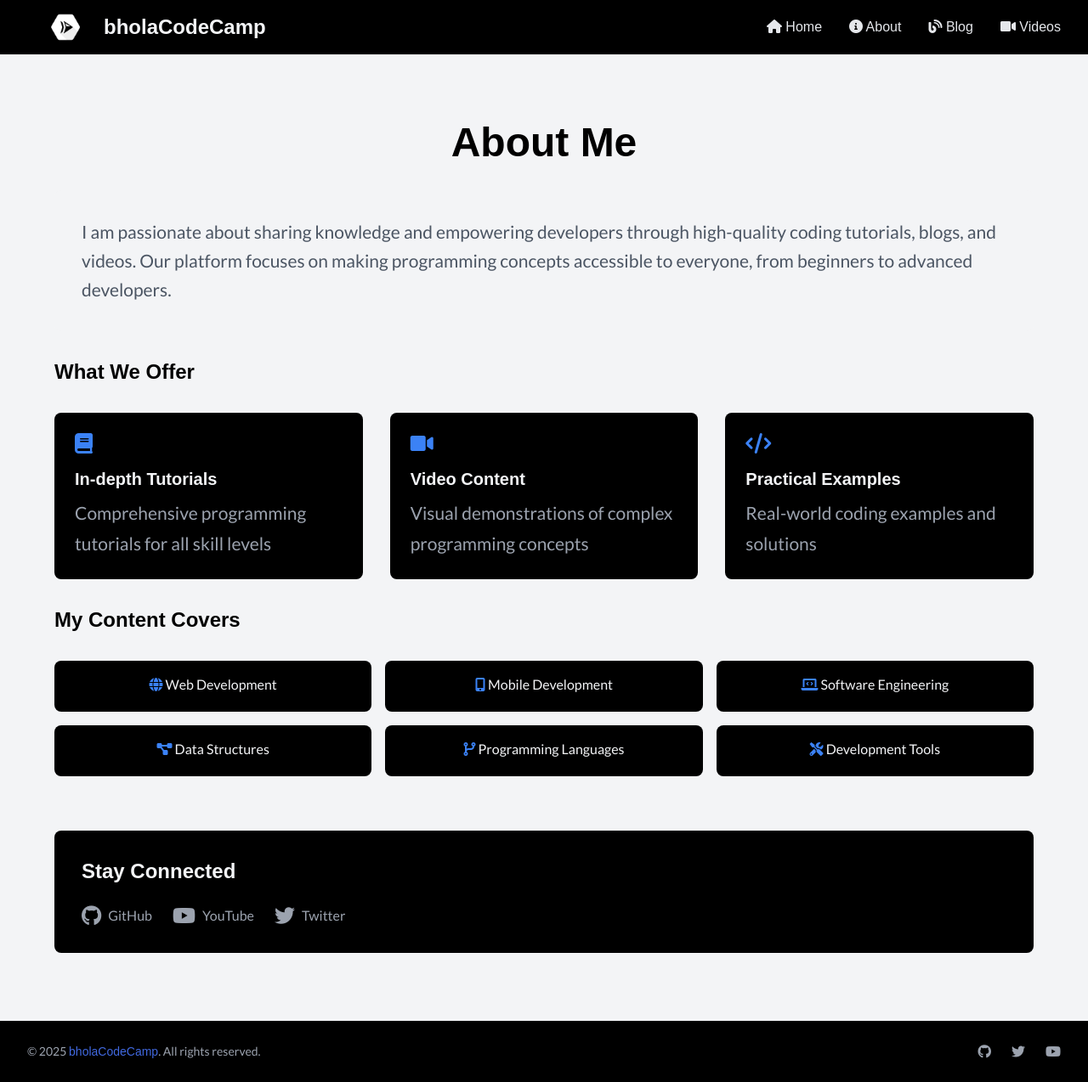
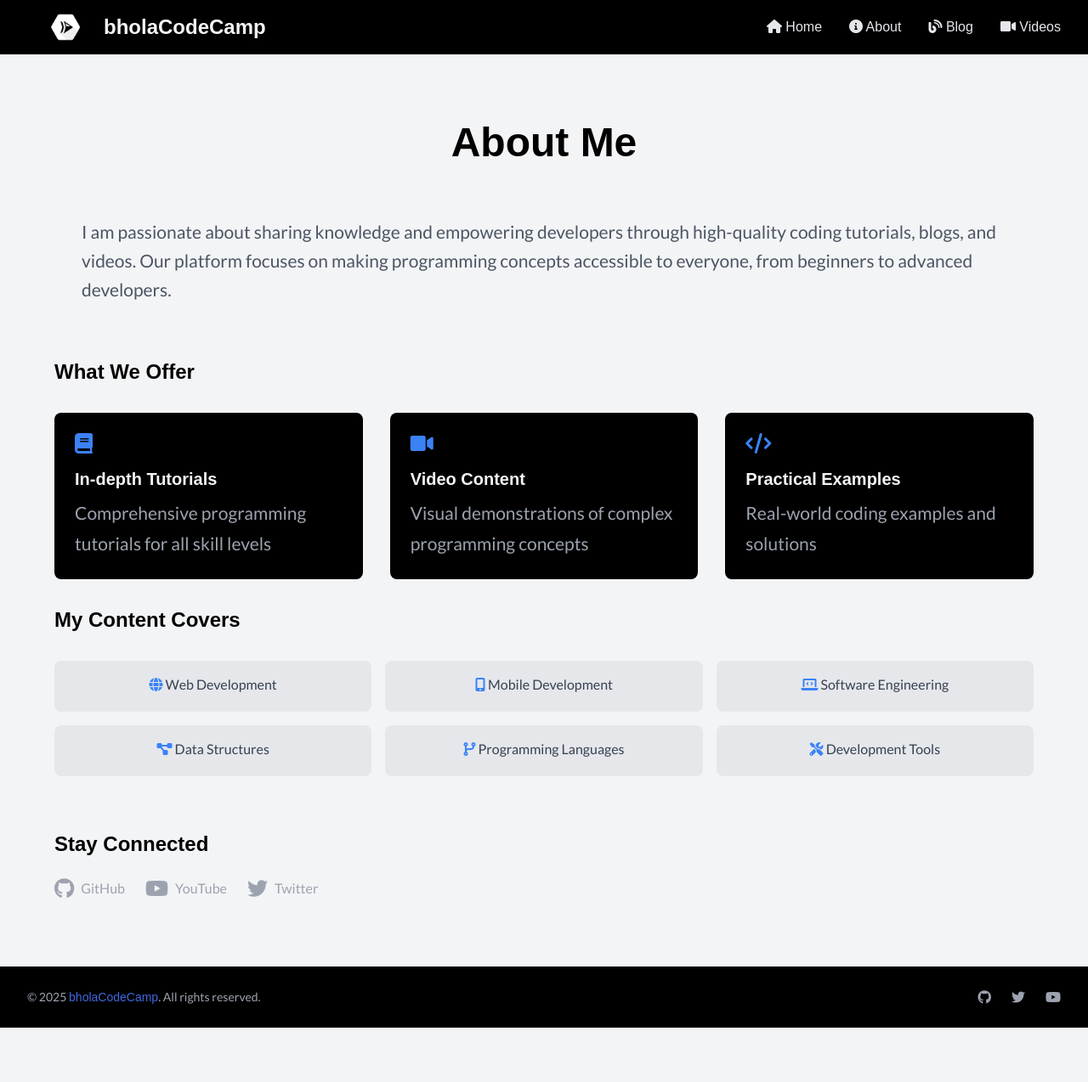
Before and after one commit to rajeshbhola/bholacodecamp123, a Jekyll site: the page built from about.html, in a window 1280 px wide. Shown: the whole page at 85% size. Built offline with Jekyll 4.4.1, drawn with Linux system fonts in a browser that asks for light colours; some web fonts are replaced; after the commit the page ends 1210 px from its top, so only the background shows below that.

Commit message:
some updation done

```diff
--- a/about.html
+++ b/about.html
@@ -44,46 +44,46 @@ title: About
     <div class="mb-16">
         <h2 class="text-2xl font-bold text-black mb-8">My Content Covers</h2>
         <div class="grid grid-cols-2 md:grid-cols-3 gap-4">
-            <div class="bg-black rounded-lg p-4 text-center">
+            <div class="bg-gray-200 rounded-lg p-4 text-center">
                 <i class="fas fa-globe text-blue-500 mb-2"></i>
-                <span class="text-gray-100">Web Development</span>
+                <span class="text-gray-700">Web Development</span>
             </div>
-            <div class="bg-black rounded-lg p-4 text-center">
+            <div class="bg-gray-200 rounded-lg p-4 text-center">
                 <i class="fas fa-mobile-alt text-blue-500 mb-2"></i>
-                <span class="text-gray-100">Mobile Development</span>
+                <span class="text-gray-700">Mobile Development</span>
             </div>
-            <div class="bg-black rounded-lg p-4 text-center">
+            <div class="bg-gray-200 rounded-lg p-4 text-center">
                 <i class="fas fa-laptop-code text-blue-500 mb-2"></i>
-                <span class="text-gray-100">Software Engineering</span>
+                <span class="text-gray-700">Software Engineering</span>
             </div>
-            <div class="bg-black rounded-lg p-4 text-center">
+            <div class="bg-gray-200 rounded-lg p-4 text-center">
                 <i class="fas fa-project-diagram text-blue-500 mb-2"></i>
-                <span class="text-gray-100">Data Structures</span>
+                <span class="text-gray-700">Data Structures</span>
             </div>
-            <div class="bg-black rounded-lg p-4 text-center">
+            <div class="bg-gray-200 rounded-lg p-4 text-center">
                 <i class="fas fa-code-branch text-blue-500 mb-2"></i>
-                <span class="text-gray-100">Programming Languages</span>
+                <span class="text-gray-700">Programming Languages</span>
             </div>
-            <div class="bg-black rounded-lg p-4 text-center">
+            <div class="bg-gray-200 rounded-lg p-4 text-center">
                 <i class="fas fa-tools text-blue-500 mb-2"></i>
-                <span class="text-gray-100">Development Tools</span>
+                <span class="text-gray-700">Development Tools</span>
             </div>
         </div>
     </div>
 
     <!-- Contact Section -->
-    <div class="bg-black rounded-lg p-8">
-        <h2 class="text-2xl font-bold text-gray-100 mb-6">Stay Connected</h2>
+    <div class="rounded-lg">
+        <h2 class="text-2xl font-bold text-black mb-6">Stay Connected</h2>
         <div class="flex flex-wrap gap-6">
-            <a href="https://github.com/{{ site.social.github }}" class="flex items-center text-gray-400 hover:text-white">
+            <a href="https://github.com/{{ site.social.github }}" class="flex items-center text-gray-400 hover:text-black">
                 <i class="fab fa-github text-2xl mr-2"></i>
                 <span>GitHub</span>
             </a>
-            <a href="https://youtube.com/@{{ site.social.youtube }}" class="flex items-center text-gray-400 hover:text-white">
+            <a href="https://youtube.com/@{{ site.social.youtube }}" class="flex items-center text-gray-400 hover:text-black">
                 <i class="fab fa-youtube text-2xl mr-2"></i>
                 <span>YouTube</span>
             </a>
-            <a href="https://twitter.com/{{ site.social.twitter }}" class="flex items-center text-gray-400 hover:text-white">
+            <a href="https://twitter.com/{{ site.social.twitter }}" class="flex items-center text-gray-400 hover:text-black">
                 <i class="fab fa-twitter text-2xl mr-2"></i>
                 <span>Twitter</span>
             </a>
--- a/blog.html
+++ b/blog.html
@@ -8,6 +8,7 @@ title: Blog
     <input type="text" id="search-input" placeholder="Search by tags..." class="w-full p-2 mb-4 border border-gray-300 rounded-lg text-gray-900">
     <br><br>
     <h1 class="text-4xl font-bold mb-8">All Blog Posts</h1>
+    <span><b>Note:</b> click on the <b># tags</b> to get specific blog post related to that tag.</span><br><br>
 
     <!-- Posts List -->
     <div id="posts-container">
```
Also changed, not shown: 2 other files.
